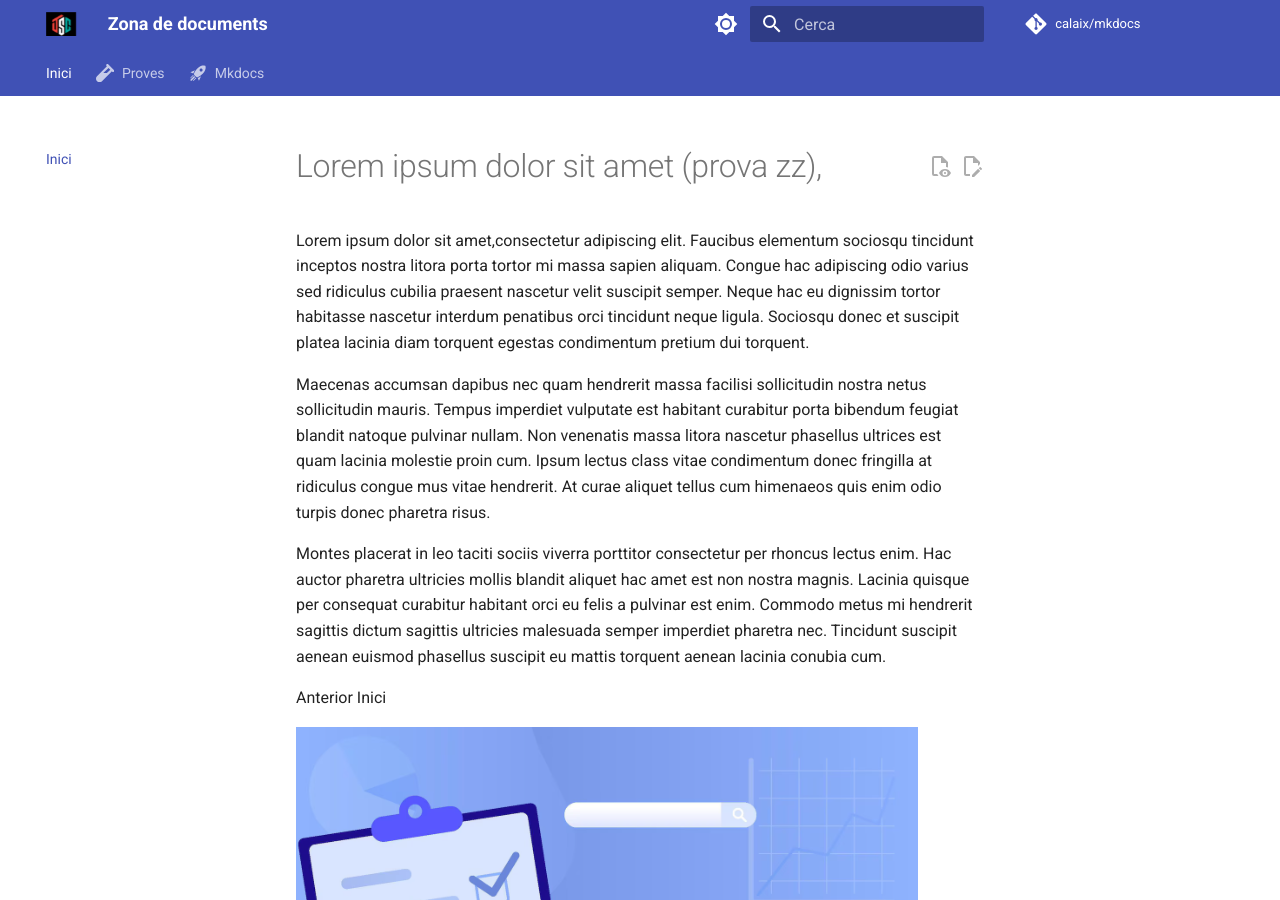
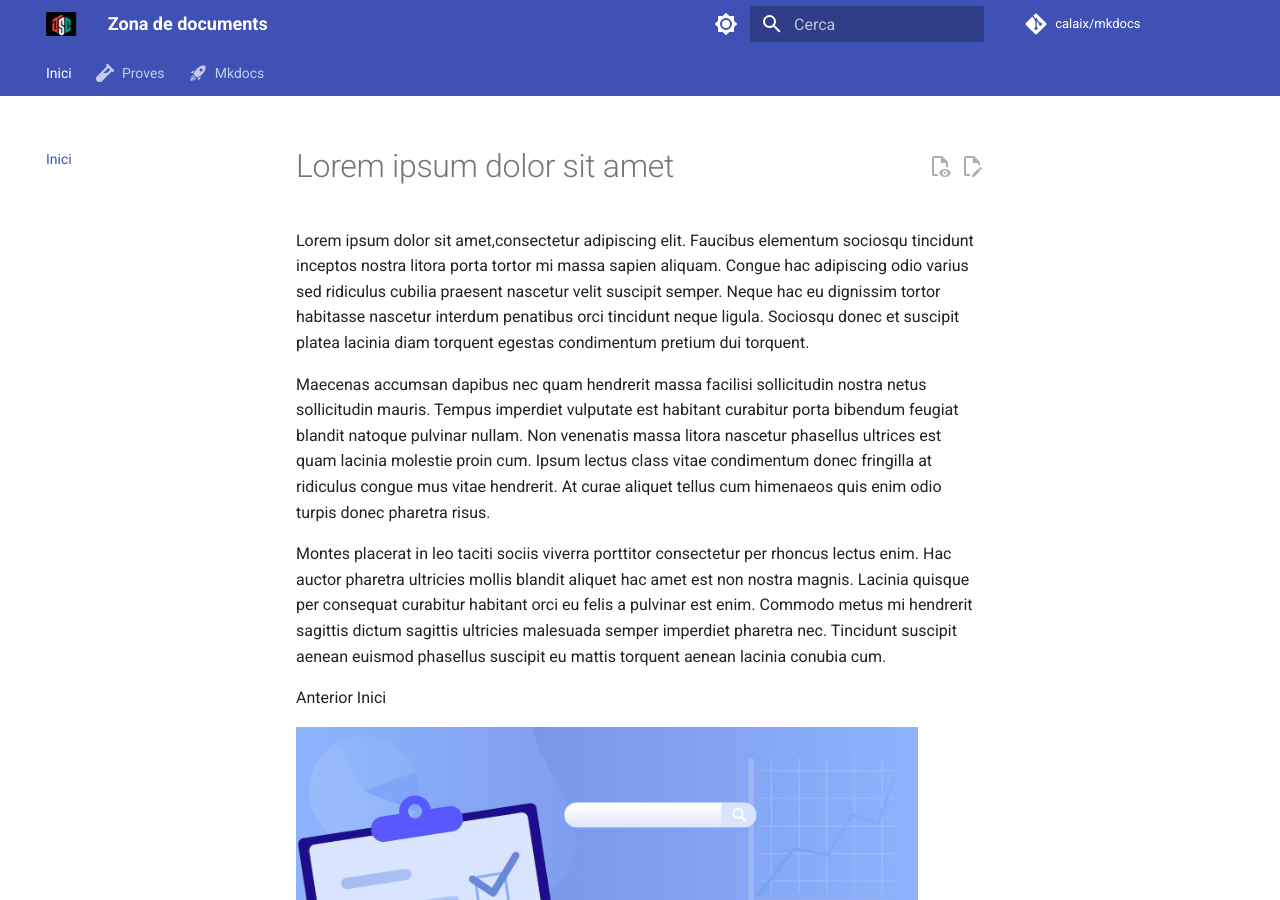
Before and after one commit to calaix/mkdocs, an MkDocs documentation site: the page built from docs/index.md, in a window 1280 px wide and 900 px high. Built offline with MkDocs 1.6.1 and Material for MkDocs 9.7.7, drawn with Linux system fonts in a browser that asks for light colours; nearby versions of some CDN libraries; comment, search, counter and statistics services are not loaded.

Commit message:
Update header in index.md

```diff
--- a/docs/index.md
+++ b/docs/index.md
@@ -1,6 +1,6 @@
 
 
-# Lorem ipsum dolor sit amet (prova zz),
+# Lorem ipsum dolor sit amet
 
 Lorem ipsum dolor sit amet,consectetur adipiscing elit. Faucibus elementum sociosqu tincidunt inceptos nostra litora porta tortor mi massa sapien aliquam. Congue hac adipiscing odio varius sed ridiculus cubilia praesent nascetur velit suscipit semper. Neque hac eu dignissim tortor habitasse nascetur interdum penatibus orci tincidunt neque ligula. Sociosqu donec et suscipit platea lacinia diam torquent egestas condimentum pretium dui torquent.
 
```
